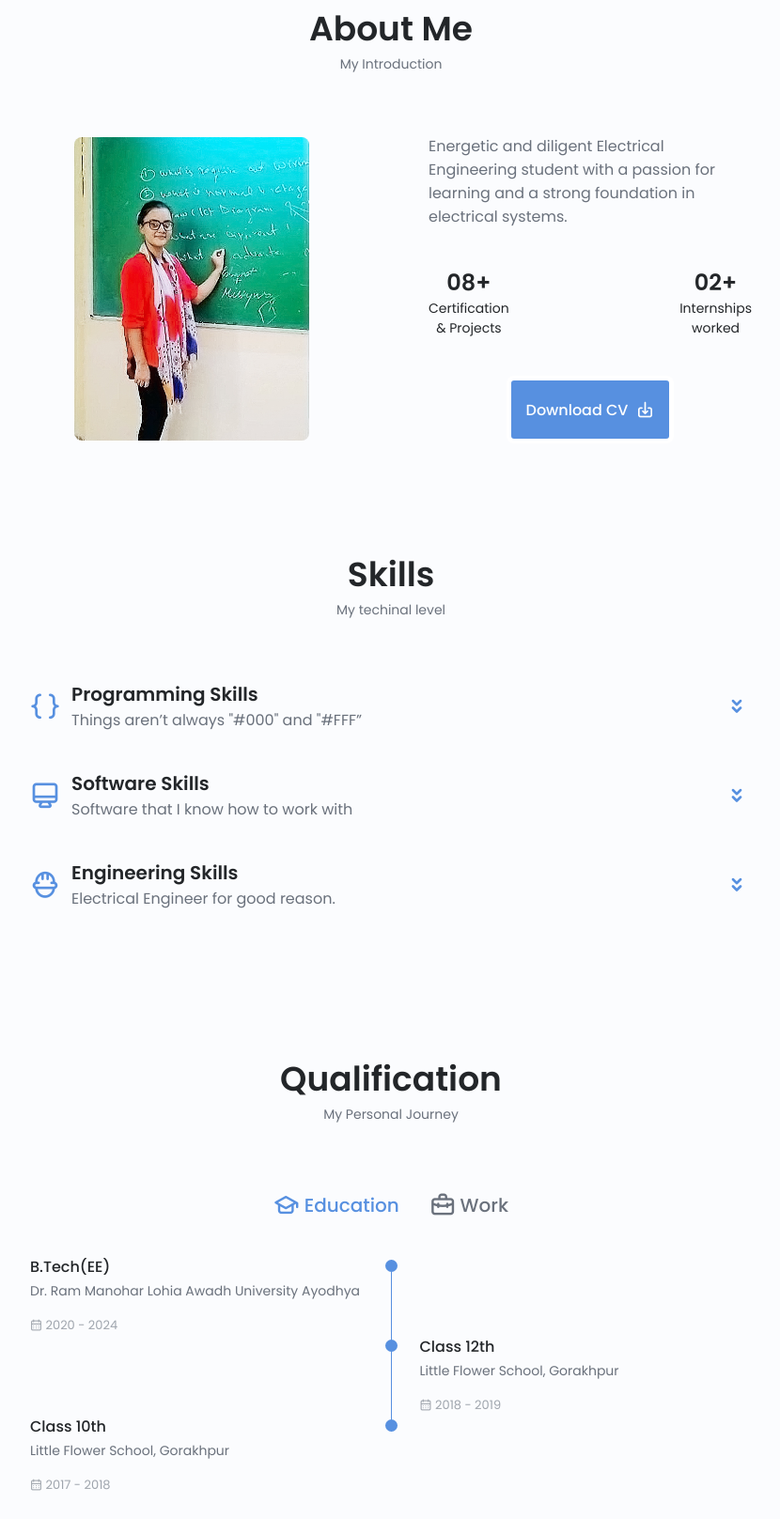
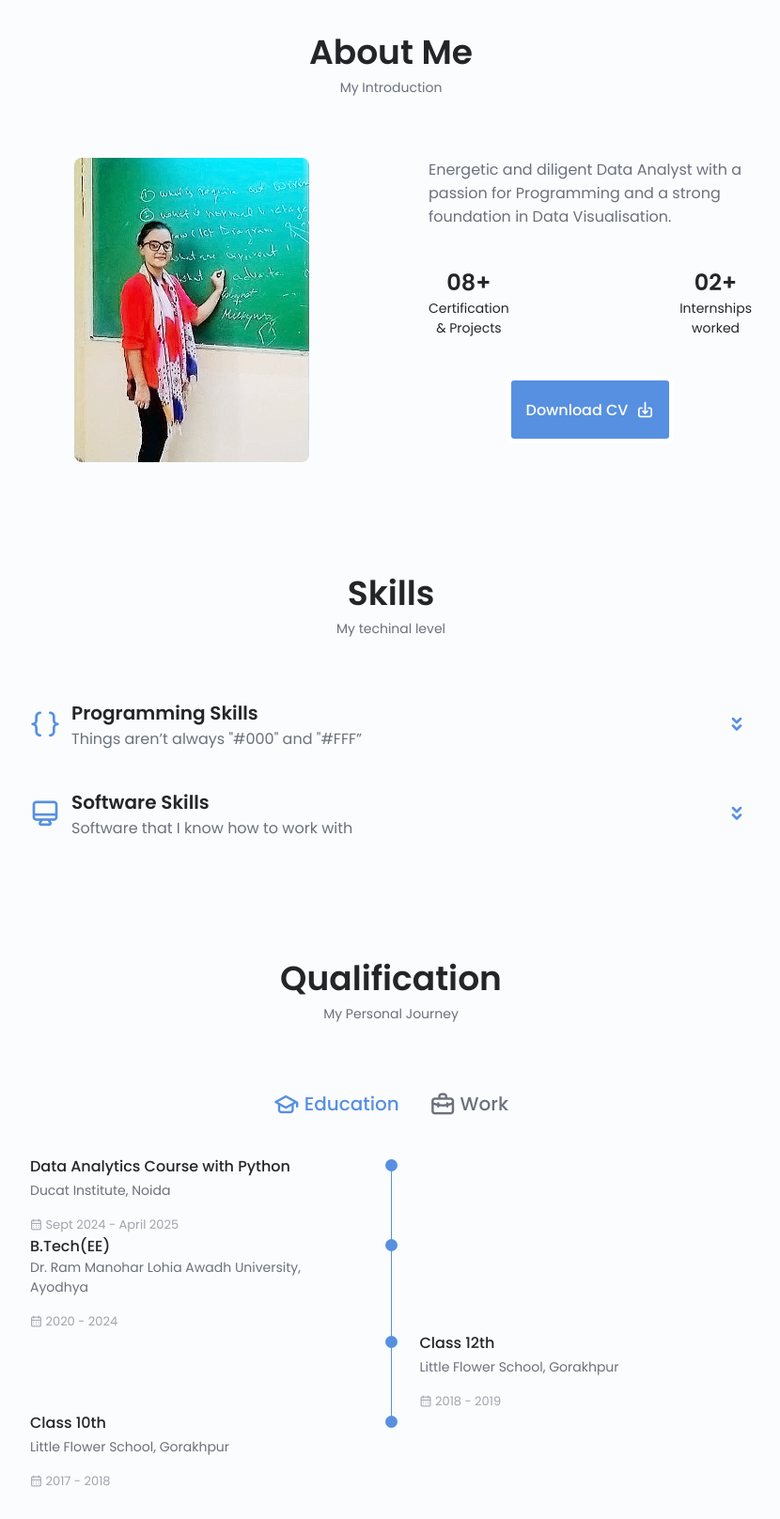
Before and after one commit to Msaumya812/saumyamishra.github.io, a plain HTML site: page index.html in a window 1280 px wide. Shown: the part 843-2460 px from the top of the page at 94% size, without its empty margins (224-1054 px from the left). Drawn offline with nearby package versions, Linux system fonts and the light colour scheme.

Commit message:
Update index.html

```diff
--- a/index.html
+++ b/index.html
@@ -87,7 +87,7 @@
               <i class="uil uil-whatsapp"></i>
             </a>
 
-            <a href="https://github.com/iamsaumyamishra" target="_blank" class="home__social-icon">
+            <a href="https://github.com/saumya82" target="_blank" class="home__social-icon">
               <i class="uil uil-github
 "></i>
             </a>
@@ -114,10 +114,10 @@
 
           <div class="home__data">
             <h1 class="home__title">Hi, I'am Saumya</h1>
-            <h3 class="home__subtitle">An Electrical Engineer</h3>
+            <h3 class="home__subtitle">A Data Analyst</h3>
             <p class="home__description">
-              I am an Enthusiastic and dedicated Electrical Engineering student with a keen interest in continuous
-              learning and a solid grounding in electrical systems.
+              Data Analyst with expertise in Python, SQL, Power BI and Advanced Excel, passionate about turning raw data into meaningful insights.
+              I specialize in data visualization and data management.
             </p>
             <a href="#contact" class="button button--flex">
               Contact Me <i class="uil uil-message button__icon"></i>
@@ -142,8 +142,8 @@
         <img src="assets/img/about.jpg" alt="" class="about__img" />
         <div class="about__data">
           <p class="about__description">
-            Energetic and diligent Electrical Engineering student with a passion for learning and a strong foundation in
-            electrical systems.
+            Energetic and diligent Data Analyst with a passion for Programming and a strong foundation in
+            Data Visualisation.
           </p>
           <div class="about__info">
             <!-- <div>
@@ -194,7 +194,7 @@
               <div class="skills__data">
                 <div class="skills__titles">
                   <h3 class="skills__name">Python</h3>
-                  <span class="skills__number">60%</span>
+                  <span class="skills__number">80%</span>
                 </div>
                 <div class="skills__bar">
                   <span class="skills__percentage skills__python"></span>
@@ -205,11 +205,11 @@
             <div class="skills__list grid">
               <div class="skills__data">
                 <div class="skills__titles">
-                  <h3 class="skills__name">Matlab</h3>
-                  <span class="skills__number">80%</span>
+                  <h3 class="skills__name">SQL</h3>
+                  <span class="skills__number">70%</span>
                 </div>
                 <div class="skills__bar">
-                  <span class="skills__percentage skills__matlab"></span>
+                  <span class="skills__percentage skills__sql"></span>
                 </div>
               </div>
             </div>
@@ -231,7 +231,7 @@
               <div class="skills__data">
                 <div class="skills__titles">
                   <h3 class="skills__name">MS Word</h3>
-                  <span class="skills__number">80%</span>
+                  <span class="skills__number">100%</span>
                 </div>
                 <div class="skills__bar">
                   <span class="skills__percentage skills__word"></span>
@@ -254,17 +254,17 @@
             <div class="skills__list grid">
               <div class="skills__data">
                 <div class="skills__titles">
-                  <h3 class="skills__name">Autocad</h3>
-                  <span class="skills__number">70%</span>
+                  <h3 class="skills__name">Power BI</h3>
+                  <span class="skills__number">80%</span>
                 </div>
                 <div class="skills__bar">
-                  <span class="skills__percentage skills__autocad"></span>
+                  <span class="skills__percentage skills__powerbi"></span>
                 </div>
               </div>
             </div>
           </div>
 
-          <!--==================== SKILLS 3 ====================-->
+          <!-- ==================== SKILLS 3 ====================
           <div class="skills__content skills__close">
             <div class="skills__header">
               <i class="uil uil-constructor skills__icon"></i>
@@ -313,7 +313,7 @@
           </div>
         </div>
       </div>
-    </section>
+    </section> -->
 
     <!--==================== QUALIFICATION ====================-->
     <section class="qualification section" id="qualification">
@@ -339,8 +339,23 @@
             <!--==================== QUALIFICATION 1 ====================-->
             <div class="qualification__data">
               <div>
+                <h3 class="qualification__title">Data Analytics Course with Python</h3>
+                <span class="qualification__subtitle">Ducat Institute, Noida</span>
+                <div class="qualification__calender">
+                  <i class="uil uil-calendar-alt"></i>
+                  Sept 2024 - April 2025
+                </div>
+              </div>
+              <div>
+                <span class="qualification__rounder"></span>
+                <span class="qualification__line"></span>
+              </div>
+            </div>
+            <!--==================== QUALIFICATION 2 ====================-->
+            <div class="qualification__data">
+              <div>
                 <h3 class="qualification__title">B.Tech(EE)</h3>
-                <span class="qualification__subtitle">Dr. Ram Manohar Lohia Awadh University Ayodhya</span>
+                <span class="qualification__subtitle">Dr. Ram Manohar Lohia Awadh University, Ayodhya</span>
                 <div class="qualification__calender">
                   <i class="uil uil-calendar-alt"></i>
                   2020 - 2024
@@ -352,7 +367,7 @@
               </div>
             </div>
 
-            <!--==================== QUALIFICATION 2 ====================-->
+            <!--==================== QUALIFICATION 3 ====================-->
             <div class="qualification__data">
               <div></div>
 
@@ -371,7 +386,7 @@
               </div>
             </div>
 
-            <!--==================== QUALIFICATION 3 ====================-->
+            <!--==================== QUALIFICATION 4 ====================-->
             <div class="qualification__data">
               <div>
                 <h3 class="qualification__title">Class 10th</h3>
@@ -594,8 +609,8 @@
       <div class="footer__container container grid">
         <div>
           <h1 class="footer__title"> Saumya</h1>
-          <span class="footer__subtitle"> Electrical Engineer <br> Student Coordinator
-             <a href="https://auth.geeksforgeeks.org/campus-ambassadors/" style="color: white;">@Dr.RMLAU </a>
+          <span class="footer__subtitle"> Data Analyst <br> Ex - Student Coordinator
+             <span style="color: white;">@Dr.RMLAU </span>
             Living my Life the Best <i class="uil uil-smile-wink-alt"></i>
             </span>
 
@@ -609,7 +624,7 @@
 </ul> -->
 
         <div class="footer__socials">
-          <a href="https://www.linkedin.com/in/saumya-mishra-2b256a228/-2b256a228/" target="_blank" class="footer__social">
+          <a href="https://www.linkedin.com/in/saumya-mishra-2b256a228/" target="_blank" class="footer__social">
             <i class="uil uil-linkedin-alt"></i>
 
           </a>
@@ -617,7 +632,7 @@
             <i class="uil uil-whatsapp"></i>
 
           </a>
-          <a href="https://github.com/iamsaumyamishra" target="_blank" class="footer__social">
+          <a href="https://github.com/saumya82" target="_blank" class="footer__social">
             <i class="uil uil-github
 "></i>
 
```
